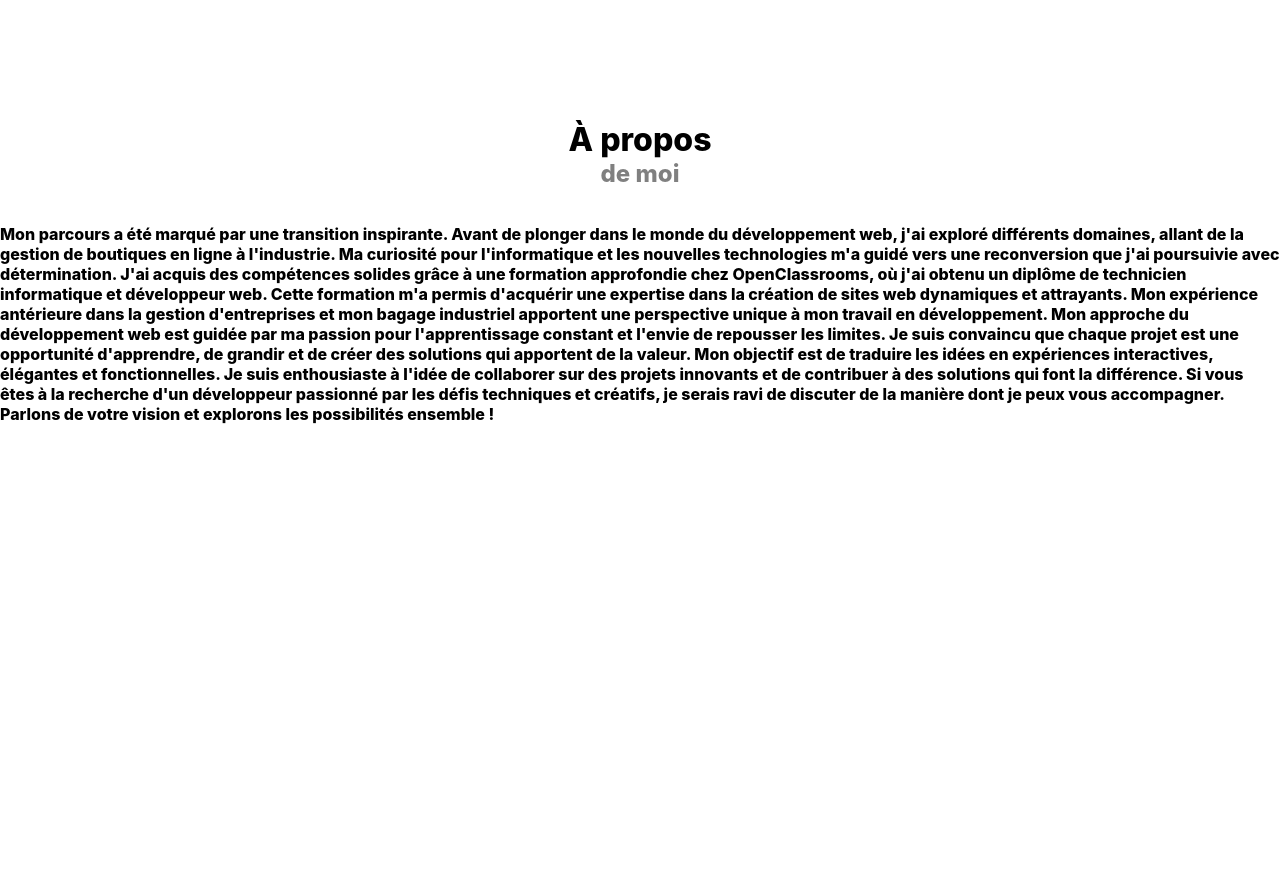
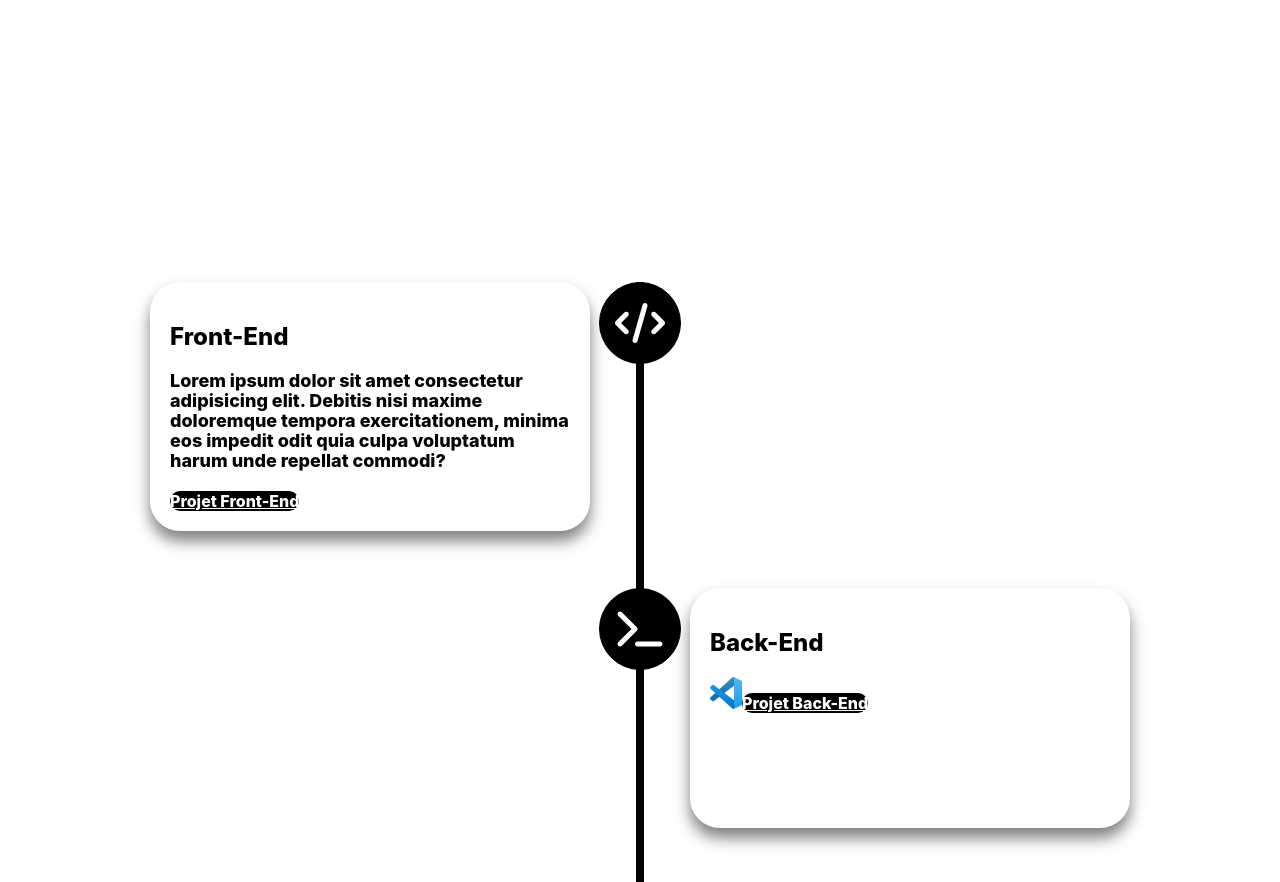
Before and after one commit to BenoitDx/P8OC, a React (Create React App) app in the folder portofolio/: page / in a window 1280 px wide. Shown: the part 1160-2042 px from the top of the page. Built offline with nearby package versions, Linux system fonts and the light colour scheme; a web font is replaced by a local one.

Commit message:
divers test

```diff
--- a/portofolio/package.json
+++ b/portofolio/package.json
@@ -7,11 +7,13 @@
     "@testing-library/jest-dom": "^5.17.0",
     "@testing-library/react": "^13.4.0",
     "@testing-library/user-event": "^13.5.0",
+    "gsap": "^3.12.2",
     "react": "^18.2.0",
     "react-dom": "^18.2.0",
     "react-router-dom": "^6.14.2",
     "react-scripts": "5.0.1",
     "sass": "^1.64.1",
+    "scrollmagic": "^2.0.8",
     "web-vitals": "^2.1.4"
   },
   "scripts": {
--- a/portofolio/src/App.js
+++ b/portofolio/src/App.js
@@ -2,8 +2,9 @@ import React from 'react';
 import '@fortawesome/fontawesome-free/css/all.css';
 import Header from './components/Header';
 import Footer from './components/footer';
-import About from './components/About';
+
 import Welcome from './components/Welcome';
+import Skills from './components/Skills';
 import './styles/global.css'; // Importer le fichier global.css
 
 
@@ -12,7 +13,7 @@ function App() {
     <div>
         <Header />
         <Welcome />
-        <About />
+        <Skills />
         <Footer />
     </div>
   );
--- a/portofolio/src/components/Header.jsx
+++ b/portofolio/src/components/Header.jsx
@@ -15,16 +15,16 @@ const Header = () => {
               <NavLink exact to="/" activeClassName="active">Accueil</NavLink>
             </li>
             <li>
-              <NavLink to="/about" activeClassName="active">À propos</NavLink>
+              <NavLink to="/about" activeClassName="active">Mes compétences</NavLink>
             </li>
             <li>
-              <NavLink to="/projects" activeClassName="active">Projets</NavLink>
+              <NavLink to="/projects" activeClassName="active">Mes Projets</NavLink>
             </li>
             <li>
               <NavLink to="/contact" activeClassName="active">Contact</NavLink>
             </li>
             <li>
-              <NavLink to="/langue" activeClassName="active">FR|EN</NavLink>
+              <NavLink to="/langue" activeClassName="active">Dark mode</NavLink>
             </li>
           </ul>
         </nav>
--- /dev/null
+++ b/portofolio/src/components/Skills.jsx
@@ -0,0 +1,41 @@
+import React from "react";
+import '../styles/Skills.css'
+import logoImage from '../asset/Vs.png'
+const Skills = () => {
+    return (
+
+        <div class="box-timeline">
+
+        <div class="ligne"></div>
+
+        <div class="rond r1" data-anim="1"><i class="fa-solid fa-code ikon"></i></div>
+        <div class="rond r2" data-anim="2"><i class="fa-solid fa-terminal ikon"></i></div>
+        <div class="rond r3" data-anim="3"><i class="fa-solid fa-magnifying-glass ikon"></i></div>
+
+
+        <div class="box b1" data-anim="1">
+            <h2>Front-End</h2>
+            <p>
+                Lorem ipsum dolor sit amet consectetur adipisicing elit. Debitis nisi maxime doloremque tempora exercitationem, minima eos impedit odit quia culpa voluptatum harum unde repellat commodi?
+            </p>
+            <a href="#" class="btn">Projet Front-End</a>
+        </div>
+        <div class="box b2" data-anim="2">
+            <h2>Back-End</h2>
+            <img className='logimg' src={logoImage} alt=""/>
+            <a href="#" class="btn">Projet Back-End</a>
+        </div>
+        <div class="box b3" data-anim="3">
+            <h2>SEO</h2>
+            <p>
+                Lorem ipsum dolor sit amet consectetur adipisicing elit. Debitis nisi maxime doloremque tempora exercitationem, minima eos impedit odit quia culpa voluptatum harum unde repellat commodi?
+            </p>
+            <a href="#" class="btn">Projet SEO</a>
+        </div>
+    </div>
+
+      );
+
+};
+
+export default Skills;
--- a/portofolio/src/components/Welcome.jsx
+++ b/portofolio/src/components/Welcome.jsx
@@ -9,7 +9,7 @@ const DeveloperPresentation = () => {
       <img className='Welcome-img' src={logoImage} alt="Votre nom"/>
       <div className='Welcome-text'>
         <h1 className='Welcome-title'>Bienvenue, je suis Benoît</h1>
-        <h2 className='Welcome-mention'>Full stack Developer</h2>
+        <h2 className='Welcome-mention'>Développeur Web</h2>
         <h2 className='Welcome-about'>Mon objectif est de créer des expériences numériques de qualité en fournissant des solutions innovantes et efficaces. Je suis déterminé à contribuer à des projets significatifs en combinant créativité et compétences techniques. Travaillons ensemble pour atteindre vos objectifs.</h2>
         <button className='Welcome-button'>Contacter-moi</button>
       </div>
@@ -21,6 +21,7 @@ const DeveloperPresentation = () => {
     </div>
     <div className='Welcome-scroll'>
     <i className="fa-solid fa-arrow-down animated-icon"></i>
+    <h3>Mes compétences</h3>
       </div>
     </div>
   );
--- /dev/null
+++ b/portofolio/src/styles/Skills.css
@@ -0,0 +1,93 @@
+
+.box-timeline {
+    width: 100%;
+    height: 1500px;
+    background: #ffffff;
+    position: relative;
+    padding: 80px 0 250px 0;
+    margin-bottom: 100px;
+}
+
+.ligne {
+    height: 650px;
+    width: 8px;
+    margin: 0 auto;
+    background: #000000;
+}
+
+.rond {
+    width: 80px;
+    height: 80px;
+    border-radius: 50%;
+    background: #000000;
+    position: absolute;
+    border: 1px solid #000;
+    left: 50%;
+    transform: translate(-50%);
+    display: flex;
+    justify-content: center;
+    align-items: center;
+    font-size: 40px;
+}
+/* 1000 - 160 + 80 / 3 =~ 306 */
+.r1{top: 80px;}
+.r2{top: 386px;}
+.r3{top: 692px;}
+
+
+.box {
+
+    width: 400px;
+    min-height: 200px;
+    padding: 20px;
+    border-radius: 30px;
+    height: auto;
+    background: #ffffff;
+    box-shadow: 0 10px 15px rgba(0,0,0,0.5);
+    position: absolute;
+    left: 50%;
+    transform: translate(-50%);
+}
+
+.b1 {
+    top: 80px;
+    left: calc(50% - 270px);
+}
+.b2 {
+    top: 386px;
+    left: calc(50% + 270px);
+}
+.b3 {
+    top: 692px;
+    left: calc(50% - 270px);
+}
+
+
+.box p {
+    line-height: 20px;
+    font-size: 18px;
+    margin: 10px 0 20px 0;
+}
+
+
+.ikon {
+    color:white
+}
+.logimg {
+    width: 32px;
+    height: 32px;
+}
+
+.btn {
+    background-color:black;
+    border-radius: 15px;
+    height: 63px;
+    width: 177px;
+    border-style: none;
+    color: white;
+    margin-top: 24px;
+}
+
+.title-skills {
+    margin-bottom: 100px;
+}
--- a/portofolio/src/styles/Welcome.css
+++ b/portofolio/src/styles/Welcome.css
@@ -54,12 +54,13 @@
 .Welcome-scroll {
   font-size: 32px;
   margin-top: 200px;
-  color: grey
+  color: rgb(0, 0, 0);
 }
 /* Welcome.css */
 
 .animated-icon {
   animation: bounce 1s infinite, blink 2s infinite;
+  display: none;
 }
 
 @keyframes bounce {
```
Also changed, not shown: portofolio/src/asset/Vs.png (added), 1 other file (tests, documents, lock files or other folders).
